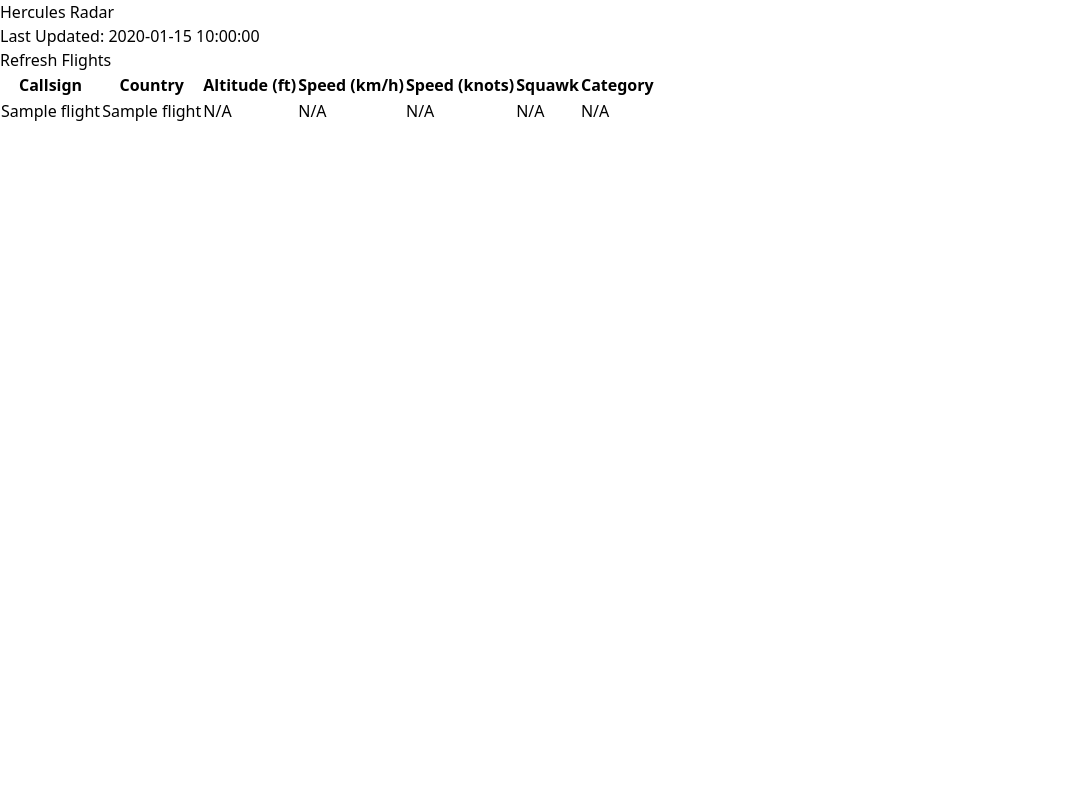
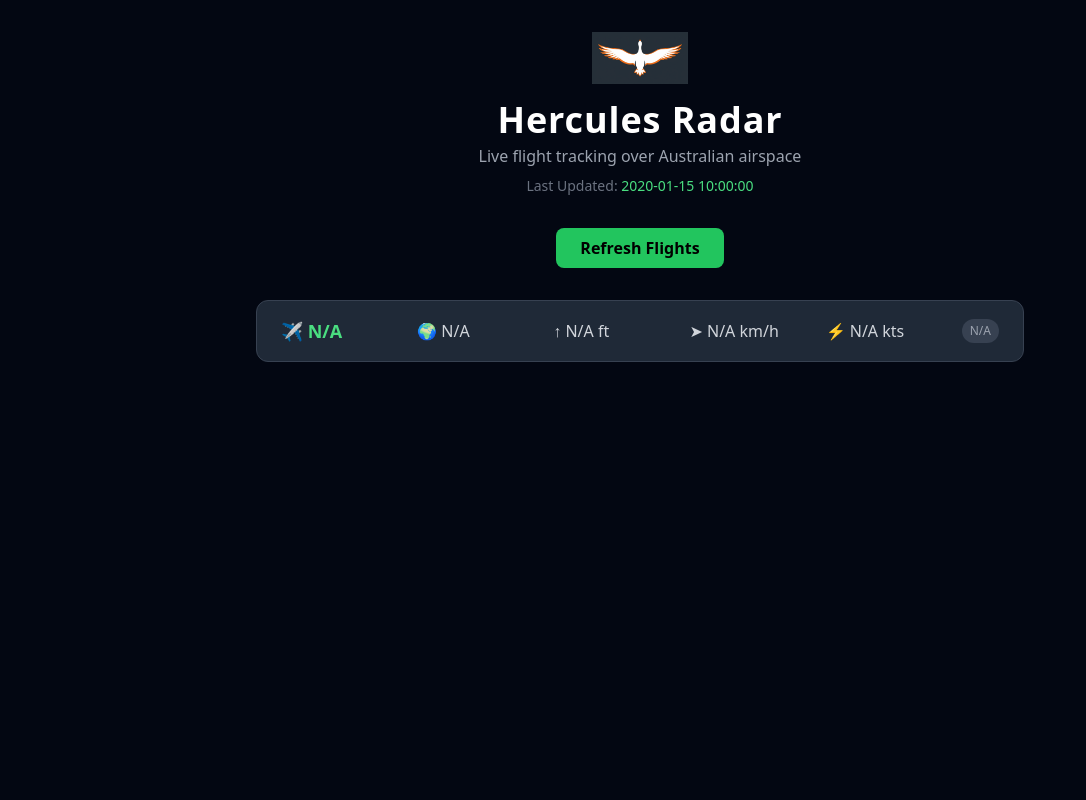
Before and after one commit to theibruh/hercules-radar, a Flask app: template templates/index.html in a window 1280 px wide. Shown: the whole page, without its empty margins (0-1086 px from the left). Run offline with Flask 3, Linux system fonts and the light colour scheme; the template is opened without the code that fills it: most values are stand-ins (such as "Sample title", 1, 10 or a date in 2020).

Commit message:
Added logo for Hercules Radar 'Spruce Goose' and used flex to add a vertical card layout for the UI

```diff
--- a/static/output.css
+++ b/static/output.css
@@ -558,10 +558,242 @@ video {
   position: static;
 }
 
+.mx-auto {
+  margin-left: auto;
+  margin-right: auto;
+}
+
+.mb-4 {
+  margin-bottom: 1rem;
+}
+
+.mb-8 {
+  margin-bottom: 2rem;
+}
+
+.mt-1 {
+  margin-top: 0.25rem;
+}
+
+.mt-2 {
+  margin-top: 0.5rem;
+}
+
+.flex {
+  display: flex;
+}
+
 .table {
   display: table;
+}
+
+.min-h-screen {
+  min-height: 100vh;
+}
+
+.w-24 {
+  width: 6rem;
+}
+
+.w-32 {
+  width: 8rem;
+}
+
+.w-full {
+  width: 100%;
+}
+
+.max-w-3xl {
+  max-width: 48rem;
+}
+
+.flex-col {
+  flex-direction: column;
+}
+
+.items-center {
+  align-items: center;
+}
+
+.justify-center {
+  justify-content: center;
+}
+
+.justify-between {
+  justify-content: space-between;
+}
+
+.gap-3 {
+  gap: 0.75rem;
+}
+
+.rounded-full {
+  border-radius: 9999px;
+}
+
+.rounded-lg {
+  border-radius: 0.5rem;
+}
+
+.rounded-xl {
+  border-radius: 0.75rem;
 }
 
 .border {
   border-width: 1px;
 }
+
+.border-gray-700 {
+  --tw-border-opacity: 1;
+  border-color: rgb(55 65 81 / var(--tw-border-opacity, 1));
+}
+
+.border-red-500 {
+  --tw-border-opacity: 1;
+  border-color: rgb(239 68 68 / var(--tw-border-opacity, 1));
+}
+
+.bg-gray-700 {
+  --tw-bg-opacity: 1;
+  background-color: rgb(55 65 81 / var(--tw-bg-opacity, 1));
+}
+
+.bg-gray-800 {
+  --tw-bg-opacity: 1;
+  background-color: rgb(31 41 55 / var(--tw-bg-opacity, 1));
+}
+
+.bg-gray-950 {
+  --tw-bg-opacity: 1;
+  background-color: rgb(3 7 18 / var(--tw-bg-opacity, 1));
+}
+
+.bg-green-500 {
+  --tw-bg-opacity: 1;
+  background-color: rgb(34 197 94 / var(--tw-bg-opacity, 1));
+}
+
+.bg-red-950 {
+  --tw-bg-opacity: 1;
+  background-color: rgb(69 10 10 / var(--tw-bg-opacity, 1));
+}
+
+.p-8 {
+  padding: 2rem;
+}
+
+.px-2 {
+  padding-left: 0.5rem;
+  padding-right: 0.5rem;
+}
+
+.px-6 {
+  padding-left: 1.5rem;
+  padding-right: 1.5rem;
+}
+
+.py-1 {
+  padding-top: 0.25rem;
+  padding-bottom: 0.25rem;
+}
+
+.py-2 {
+  padding-top: 0.5rem;
+  padding-bottom: 0.5rem;
+}
+
+.py-4 {
+  padding-top: 1rem;
+  padding-bottom: 1rem;
+}
+
+.text-center {
+  text-align: center;
+}
+
+.text-4xl {
+  font-size: 2.25rem;
+  line-height: 2.5rem;
+}
+
+.text-lg {
+  font-size: 1.125rem;
+  line-height: 1.75rem;
+}
+
+.text-sm {
+  font-size: 0.875rem;
+  line-height: 1.25rem;
+}
+
+.text-xs {
+  font-size: 0.75rem;
+  line-height: 1rem;
+}
+
+.font-bold {
+  font-weight: 700;
+}
+
+.font-semibold {
+  font-weight: 600;
+}
+
+.tracking-wide {
+  letter-spacing: 0.025em;
+}
+
+.text-black {
+  --tw-text-opacity: 1;
+  color: rgb(0 0 0 / var(--tw-text-opacity, 1));
+}
+
+.text-gray-300 {
+  --tw-text-opacity: 1;
+  color: rgb(209 213 219 / var(--tw-text-opacity, 1));
+}
+
+.text-gray-400 {
+  --tw-text-opacity: 1;
+  color: rgb(156 163 175 / var(--tw-text-opacity, 1));
+}
+
+.text-gray-500 {
+  --tw-text-opacity: 1;
+  color: rgb(107 114 128 / var(--tw-text-opacity, 1));
+}
+
+.text-green-400 {
+  --tw-text-opacity: 1;
+  color: rgb(74 222 128 / var(--tw-text-opacity, 1));
+}
+
+.text-red-400 {
+  --tw-text-opacity: 1;
+  color: rgb(248 113 113 / var(--tw-text-opacity, 1));
+}
+
+.text-white {
+  --tw-text-opacity: 1;
+  color: rgb(255 255 255 / var(--tw-text-opacity, 1));
+}
+
+.transition-colors {
+  transition-property: color, background-color, border-color, text-decoration-color, fill, stroke;
+  transition-timing-function: cubic-bezier(0.4, 0, 0.2, 1);
+  transition-duration: 150ms;
+}
+
+.duration-200 {
+  transition-duration: 200ms;
+}
+
+.hover\:border-green-500:hover {
+  --tw-border-opacity: 1;
+  border-color: rgb(34 197 94 / var(--tw-border-opacity, 1));
+}
+
+.hover\:bg-green-400:hover {
+  --tw-bg-opacity: 1;
+  background-color: rgb(74 222 128 / var(--tw-bg-opacity, 1));
+}
--- a/templates/index.html
+++ b/templates/index.html
@@ -1,44 +1,49 @@
 <!DOCTYPE html>
-<html>
+<html lang="en">
 <head>
     <title>Hercules Radar</title>
     <meta charset="UTF-8">
     <meta name="viewport" content="width=device-width, initial-scale=1.0">
     <link rel="stylesheet" href="{{ url_for('static', filename='output.css')}}">
+</head>
+<body class="bg-gray-950 text-white min-h-screen p-8">
 
-</head>
-<body>
-    <h1>Hercules Radar</h1>
-    <p>Last Updated: <span id="timestamp">{{ timestamp }}</span></p>
-    <button onclick="refreshFlights()">Refresh Flights</button>
+    <!-- Header -->
 
-    <table border="1" id="flights-table">
-        <tr>
-            <th>Callsign</th>
-            <th>Country</th>
-            <th>Altitude (ft)</th>
-            <th>Speed (km/h)</th>
-            <th>Speed (knots)</th>
-            <th>Squawk</th>
-            <th>Category</th>
-        </tr>
+    <div class="text-center mb-8">
+        <img src="{{ url_for('static', filename='SpruceGoose.png') }}" alt="Hercules Radar Logo" class="mx-auto w-24 mb-4">
+        <h1 class="text-4xl font-bold tracking-wide">Hercules Radar</h1>
+        <p class="text-gray-400 mt-1">Live flight tracking over Australian airspace</p>
+        <p class="text-gray-500 text-sm mt-2">Last Updated: <span id="timestamp" class="text-green-400">{{ timestamp }}</span></p>
+    </div>
+
+    <!-- Refresh Button -->
+    <div class="flex justify-center mb-8">
+        <button onclick="refreshFlights()" class="px-6 py-2 bg-green-500 hover:bg-green-400 text-black font-semibold rounded-lg transition-colors duration-200">
+            Refresh Flights
+        </button>
+    </div>
+
+    <!-- Flight Cards -->
+    <div id="flights-grid" class="flex flex-col items-center gap-3">
         {% for flight in flights %}
-        <tr class="{{ 'emergency' if flight[14] in ['7500', '7600', '7700'] else '' }}">
-            <td>{{ flight[1] }}</td>
-            <td>{{ flight[2] }}</td>
-            <td>{{ (flight[7] * 3.28084) | round(2) if flight[7] else "N/A" }}</td>
-            <td>{{ (flight[9] * 3.6) | round(2) if flight[9] else "N/A" }}</td>
-            <td>{{ (flight[9] * 1.94384) | round(2) if flight[9] else "N/A" }}</td>
-            <td>{{ flight[14] if flight[14] else "N/A" }}</td>
-            <td>{{ flight[17] if flight[17] else "N/A" }}</td>
-        </tr>
+        <div class="w-full max-w-3xl bg-gray-800 rounded-xl px-6 py-4 border border-gray-700 hover:border-green-500 transition-colors duration-200 {% if flight[14] in ['7700', '7600', '7500'] %}border-red-500 bg-red-950{% endif %}">
+
+            <div class="flex items-center justify-between">
+                <span class="text-lg font-bold text-green-400 w-32">✈ {{ flight[1] or "N/A" }}</span>
+                <span class="text-gray-300 w-32">🌍 {{ flight[2] or "N/A" }}</span>
+                <span class="text-gray-300 w-32">↑ {{ (flight[7] * 3.28084) | round(2) if flight[7] else "N/A" }} ft</span>
+                <span class="text-gray-300 w-32">➤ {{ (flight[9] * 3.6) | round(2) if flight[9] else "N/A" }} km/h</span>
+                <span class="text-gray-300 w-32">⚡ {{ (flight[9] * 1.94384) | round(2) if flight[9] else "N/A" }} kts</span>
+                <span class="text-xs text-gray-400 bg-gray-700 px-2 py-1 rounded-full">{{ flight[14] or "N/A" }}</span>
+                {% if flight[14] in ['7700', '7600', '7500'] %}
+                <span class="text-red-400 text-xs font-bold">⚠ EMERGENCY</span>
+                {% endif %}
+            </div>
+        </div>
         {% endfor %}
-    </table>
+    </div>
 
-
-<script src="{{ url_for('static', filename='app.js') }}"></script>
-
-
-
+    <script src="{{ url_for('static', filename='app.js') }}"></script>
 </body>
 </html>
```
Also changed, not shown: static/SpruceGoose.png (added).
